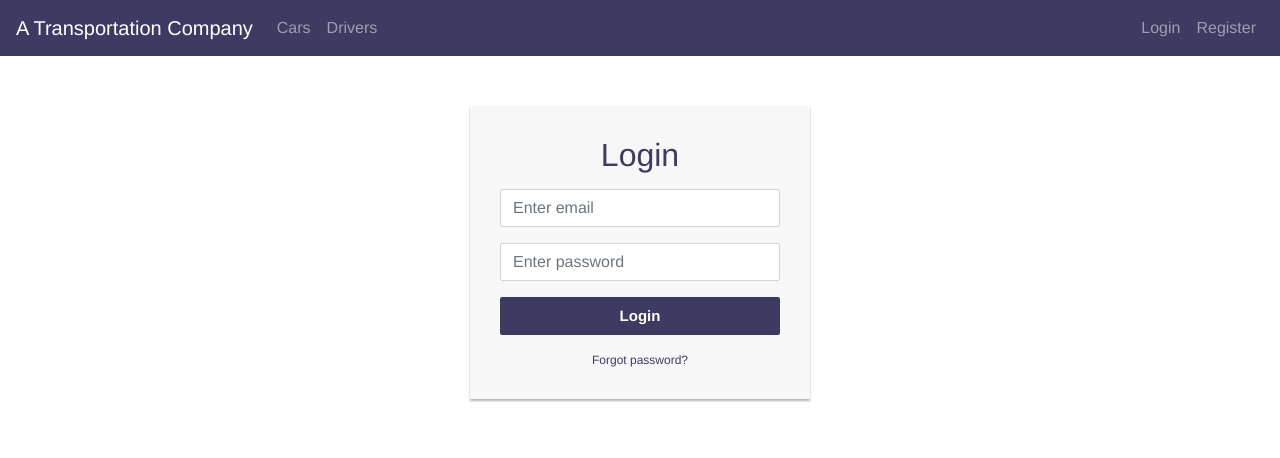
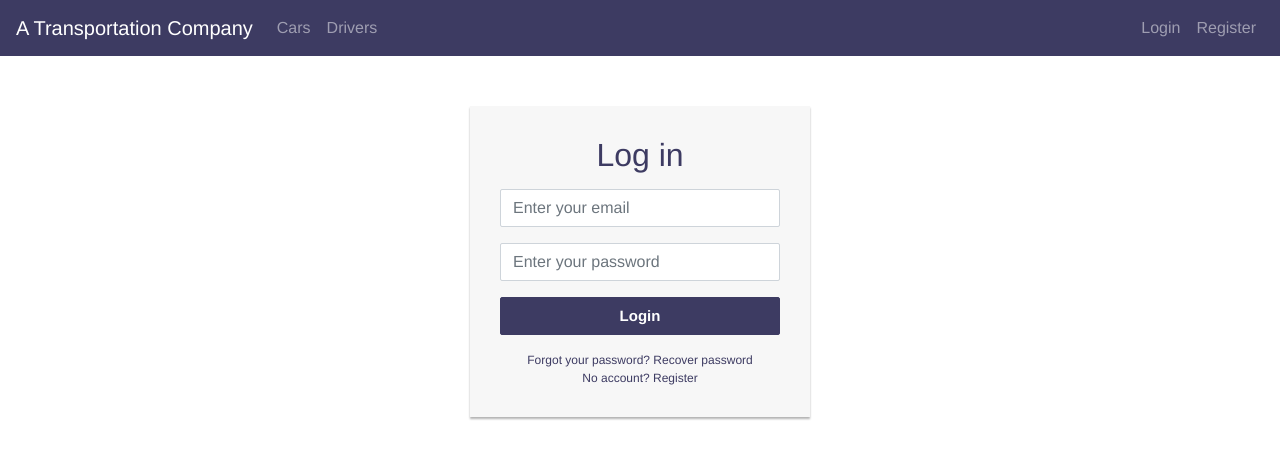
Before and after one commit to caesarivs/boston-project-test, a Vue app in the folder client/: page /#/login in a window 1280 px wide. Shown: the top 458 px of the page. Built offline with nearby package versions, Linux system fonts and the light colour scheme.

Commit message:
Login view

```diff
--- a/client/src/services/AuthenticationService.js
+++ b/client/src/services/AuthenticationService.js
@@ -9,5 +9,8 @@ export default {
   },
   resend (credentials) {
     return Api().post('resend', credentials)
+  },
+  login (credentials) {
+    return Api().post('login', credentials)
   }
 }
--- a/client/src/views/Login.vue
+++ b/client/src/views/Login.vue
@@ -1,49 +1,44 @@
 <template>
   <div class="login">
-    <form>
-      <h2>Login</h2>
+    <form class="form-box">
+      <h2>Log in</h2>
       <div class="form-group">
-        <input type="email" class="form-control" id="email" placeholder="Enter email" v-model="email" required>
+        <input type="email" class="form-control" id="email" placeholder="Enter your email" v-model="email" required>
       </div>
       <div class="form-group">
-        <input type="password" class="form-control" id="password" placeholder="Enter password" v-model="password" required>
+        <input type="password" class="form-control" id="password" placeholder="Enter your password" v-model="password" required>
       </div>
       <div class="form-group">
-        <button type="submit" class="btn btn-primary btn-block" @click="submit">Login</button>
+        <button class="btn btn-primary btn-block" @click="login">Login</button>
       </div>
       <div class="clearfix">
-        <router-link to="/forgot-password">Forgot password?</router-link>
+        Forgot your password? <router-link to="/recover-password">Recover password</router-link>
+      </div>
+      <div class="clearfix">
+        No account? <router-link to="/register">Register</router-link>
       </div>
     </form>
   </div>
 </template>
 
 <script>
+import AuthenticationService from '@/services/AuthenticationService'
+
 export default {
-
+  data () {
+    return {
+      email: '',
+      password: ''
+    }
+  },
+  methods: {
+    async login () {
+      const response = await AuthenticationService.login({
+        email: this.email,
+        password: this.password
+      })
+      console.log(response.data)
+    }
+  }
 }
 </script>
-
-<style>
-  .login {
-    width: 340px;
-    margin: 50px auto;
-  }
-  .login form {
-    margin-bottom: 15px;
-    background: #f7f7f7;
-    box-shadow: 0px 2px 2px rgba(0, 0, 0, 0.3);
-    padding: 30px;
-  }
-  .login h2 {
-    margin: 0 0 15px;
-  }
-  .form-control, .btn {
-    min-height: 38px;
-    border-radius: 2px;
-  }
-  .btn {
-    font-size: 15px;
-    font-weight: bold;
-  }
-</style>
```
